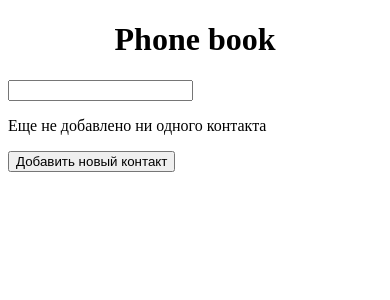
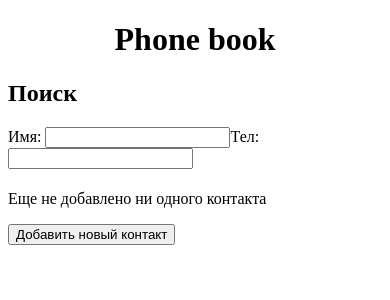
Before and after one commit to basil4ever/phonebook, an Angular app: page /phones in a window 390 px wide. Shown: the top 300 px of the page. Built offline with nearby package versions, Linux system fonts and the light colour scheme.

Commit message:
Phone book

```diff
--- a/src/app/components/contact-list/contact-list.component.html
+++ b/src/app/components/contact-list/contact-list.component.html
@@ -1,4 +1,7 @@
-<input type="text" class="input" (keyup)="filter($event)">
+<h2>Поиск</h2>
+<span>Имя: </span><input type="text" class="input" (keyup)="filter($event)">
+<span>Тел: </span><input type="text" class="input" (keyup)="filterByPhone($event)">
+<h1></h1>
 <p *ngIf="contacts.length === 0">{{emptyMessage()}}</p>
 <div>
 <app-add-contact-form></app-add-contact-form>
--- a/src/app/components/contact-list/contact-list.component.ts
+++ b/src/app/components/contact-list/contact-list.component.ts
@@ -33,6 +33,16 @@ export class ContactListComponent implements OnInit {
       this.isFiltered = false;
     }
   }
+  public filterByPhone(r: KeyboardEvent): void {
+    const value = (r.target as   HTMLInputElement).value.toLocaleLowerCase();
+    if (value) {
+      this.contacts = this.contacts.filter(contact => contact.phone.toLocaleLowerCase().includes(value));
+      this.isFiltered = true;
+    } else {
+      this.updateContacts();
+      this.isFiltered = false;
+    }
+  }
   public emptyMessage(): string {
     if (this.contacts.length === 0 && this.isFiltered) {
       return 'По данному фильтру контактов не найдено';
```
